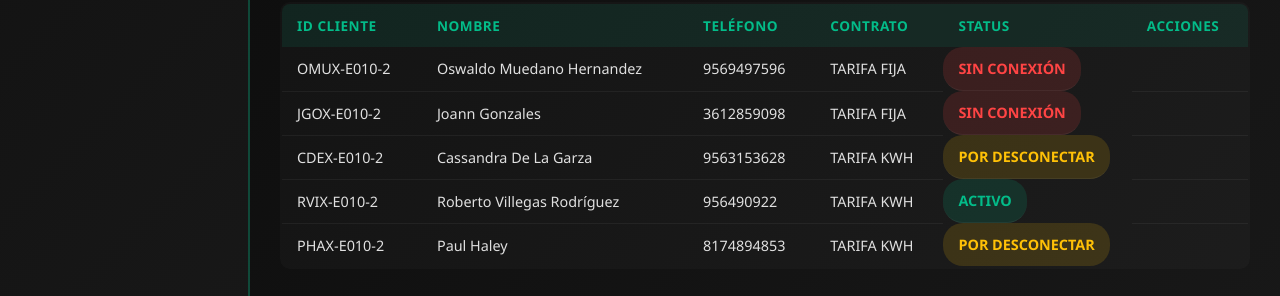
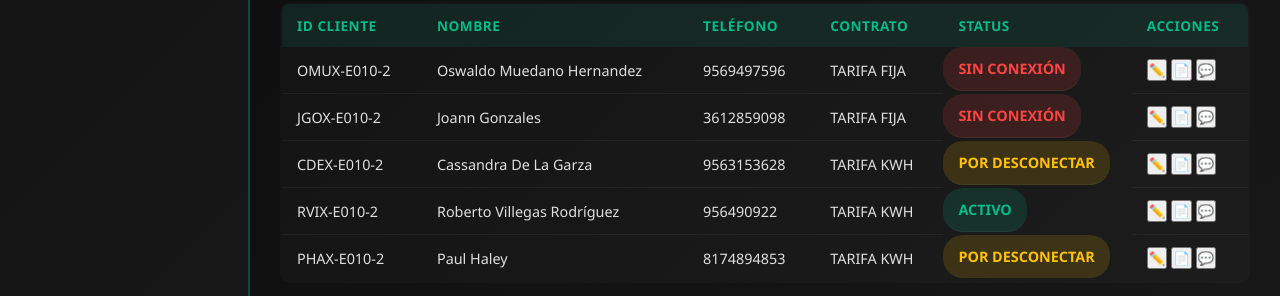
Before and after one commit to zander-doc/Synergy-light, a plain HTML site: page admin/dashboard.html in a window 1280 px wide. Shown: the part 385-681 px from the top of the page. Drawn offline with Linux system fonts and the light colour scheme; sample sign-in values are in the browser's storage.

Commit message:
✅ Reparación completa del sistema: init.js en todas las páginas + botones de factura en dashboard

```diff
--- a/admin/clients.html
+++ b/admin/clients.html
@@ -389,6 +389,8 @@
   </div>
 
   <!-- Scripts externos para sistema de facturación unificado -->
+  <script src="js/modules/auth.js"></script>
+  <script src="js/init.js"></script>
   <script src="js/utils.js"></script>
   <script src="js/modules/generator.js"></script>
   <script src="js/modules/pdf/pdf-generator.js"></script>
--- a/admin/js/dashboard.js
+++ b/admin/js/dashboard.js
@@ -55,6 +55,9 @@ function renderRecentClients(clients) {
       <td>${client.contractType}</td>
       <td class="status ${getStatusClass(client.status)}">${client.status}</td>
       <td>
+        <button class="btn-action" onclick="editClient('${client.clientId}')" title="Editar">✏️</button>
+        <button class="btn-action" onclick="createInvoice('${client.clientId}')" title="Generar Factura">📄</button>
+        <button class="btn-action" onclick="sendWhatsApp('${client.phone}','${client.name}')" title="WhatsApp">💬</button>
       </td>
     `;
     tbody.appendChild(row);
```
Also changed, not shown: admin/invoices.html (+1 -0 lines).
